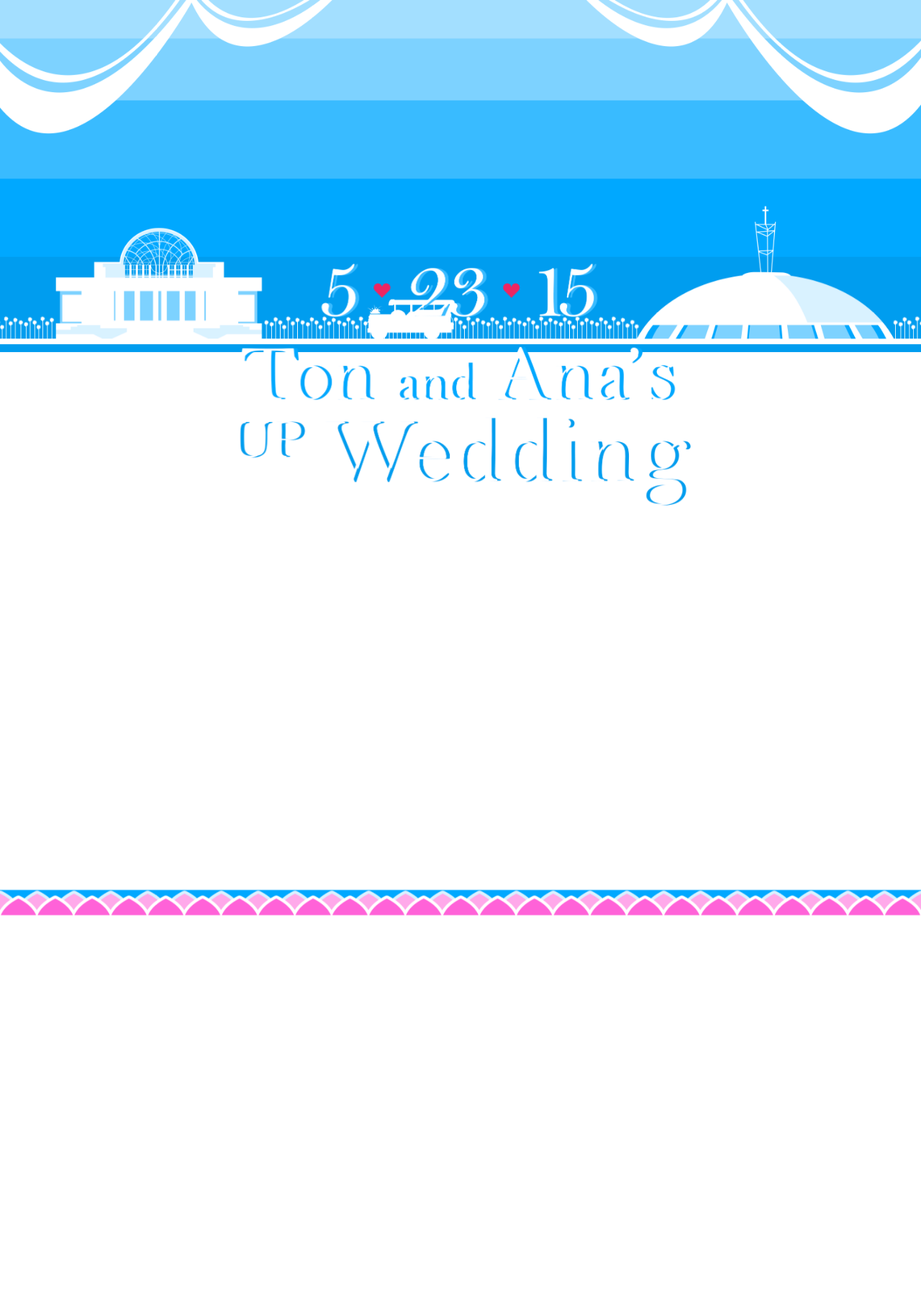
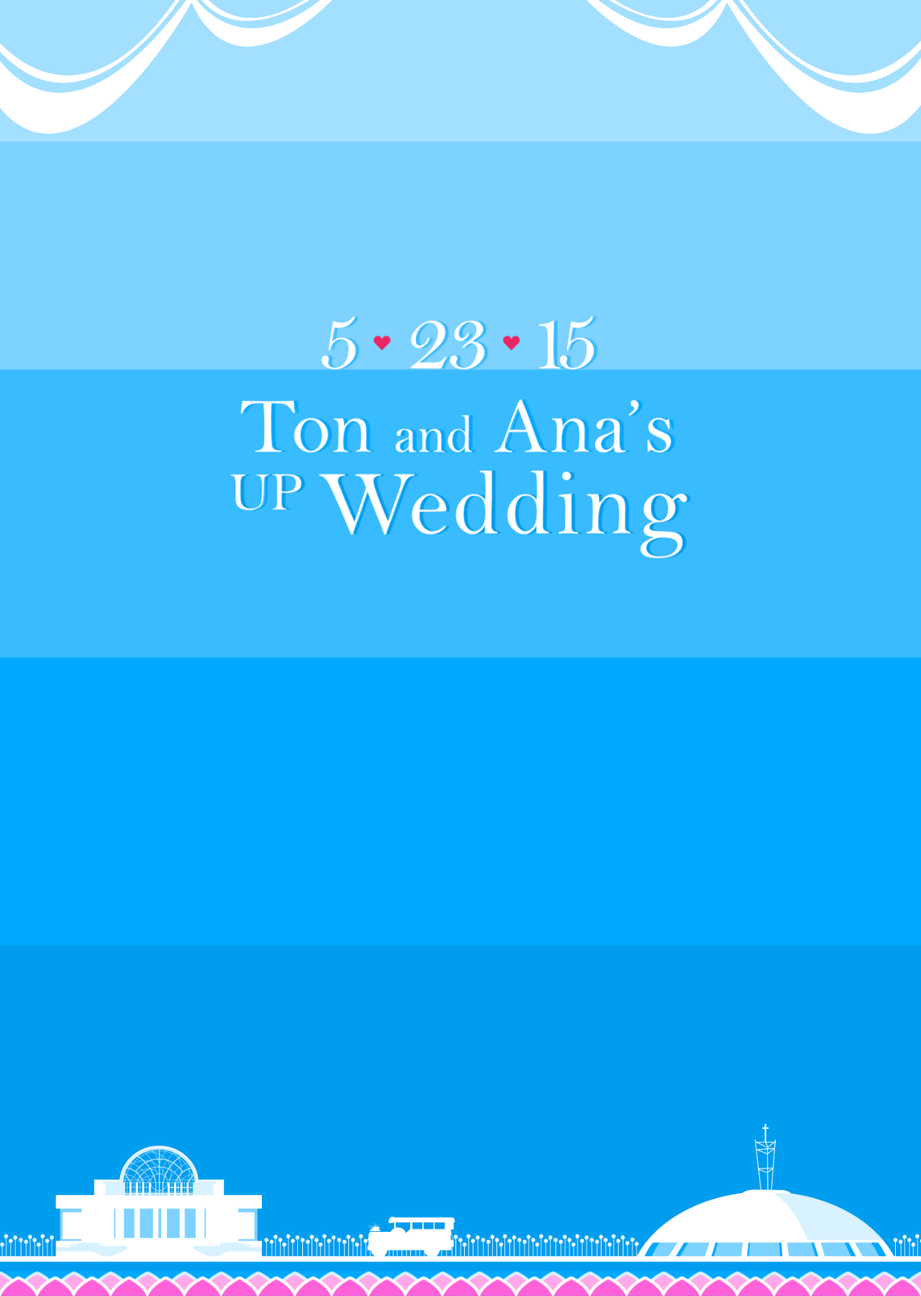
Before and after one commit to marksteve/tonana, a Jekyll site: the page built from index.html, in a window 1280 px wide. Shown: the whole page at 72% size. Built offline with Jekyll 4.4.1, drawn with Linux system fonts in a browser that asks for light colours.

Commit message:
Make header fill screen

```diff
--- a/css/main.scss
+++ b/css/main.scss
@@ -11,6 +11,7 @@
 
 .content {
   @include perspective(100px);
+  height: 600px;
   height: 100vh;
   overflow-x: hidden;
   overflow-y: auto;
@@ -19,6 +20,7 @@
 header {
   & {
     position: relative;
+    height: 600px;
     height: 100vh;
     transform-style: preserve-3d;
   }
@@ -33,24 +35,33 @@
   }
   .bg {
     background-image: url(../images/header/bg.png);
+    background-size: cover;
     @include transform(translateZ(-30px) scale(1.3));
   }
-  .fg-1 {
-    background-image: url(../images/header/fg-1.png);
+  .ribbons {
+    background-image: url(../images/header/ribbons.png);
     @include transform(translateZ(-20px) scale(1.2));
   }
-  .fg-2 {
-    background-image: url(../images/header/fg-2.png);
-    background-position: center 70%;
+  .buildings {
+    background-image: url(../images/header/buildings.png);
+    background-position: center bottom;
+    @include transform(translateZ(-20px) scale(1.2));
+  }
+  .title {
+    background-image: url(../images/header/title.png);
+    background-position: center 30%;
+    background-size: 50%;
     @include transform(translateZ(-10px) scale(1.1));
   }
-  .fg-3 {
-    background-image: url(../images/header/fg-3.png);
-    background-position: center 25%;
-    background-size: 50%;
+  .floral {
+    background-image: url(../images/header/floral.png);
+    background-position: center bottom;
   }
 }
 
 section {
+  position: relative;
+  background: white;
+  height: 600px;
   height: 100vh;
 }
--- a/index.html
+++ b/index.html
@@ -4,9 +4,10 @@
 
 <header>
   <div class="bg"></div>
-  <div class="fg-1"></div>
-  <div class="fg-2"></div>
-  <div class="fg-3"></div>
+  <div class="ribbons"></div>
+  <div class="buildings"></div>
+  <div class="title"></div>
+  <div class="floral"></div>
 </header>
 
 <section>
```
Also changed, not shown: images/header/bg.png, images/header/buildings.png (added), images/header/fg-1.png (deleted), images/header/floral.png (renamed from images/header/fg-2.png), images/header/ribbons.png (added), images/header/title.png (renamed from images/header/fg-3.png).
